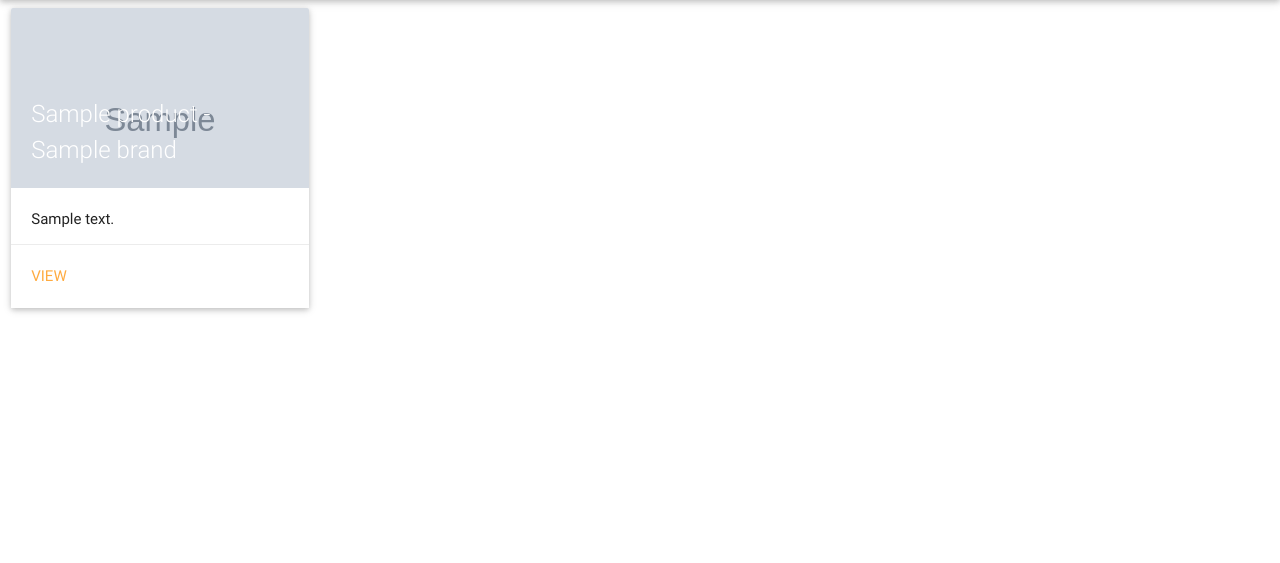
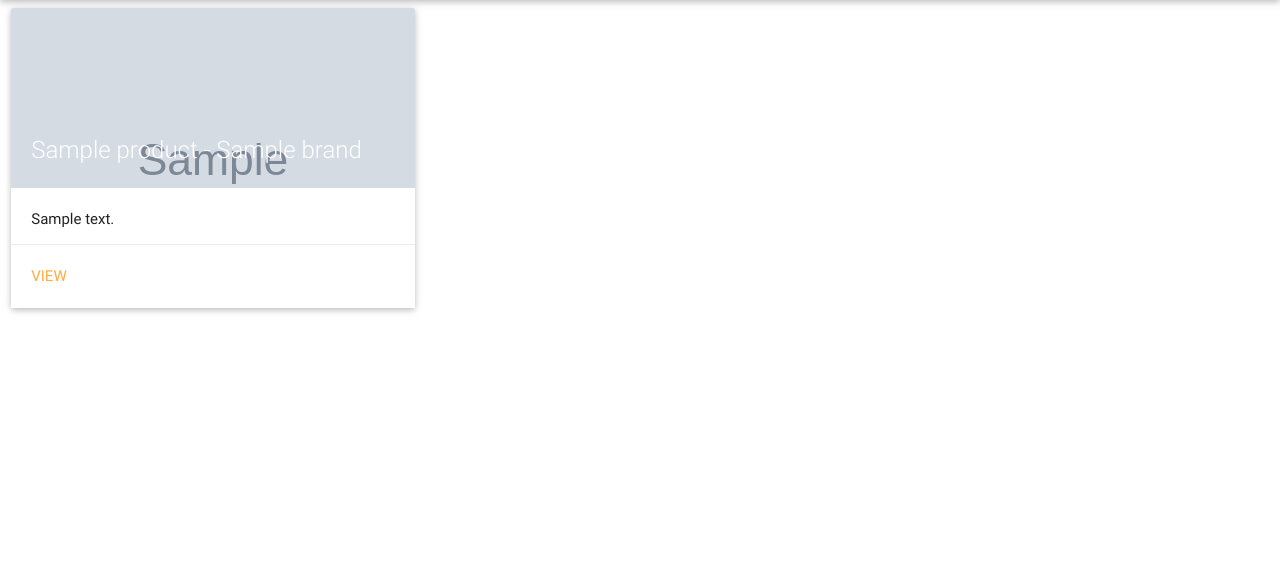
Before and after one commit to emanlodovice/trebor, a Django app: page / in a window 1280 px wide. Shown: the part 64-627 px from the top of the page. Run offline with Django 3.2, Linux system fonts and the light colour scheme; tables that the repository leaves empty hold one stand-in row (values such as "Sample post"); grey boxes marked "Sample" are stand-in pictures.

Commit message:
updated size of widget

```diff
--- a/trebor/templates/trebor/home.html
+++ b/trebor/templates/trebor/home.html
@@ -4,7 +4,7 @@
 {% block content %}
     <div class="row">
         {% for object in object_list %}
-            <div class="col s12 m3">
+            <div class="col s12 m4">
                 <div class="card small">
                     <div class="card-image">
                         <img src="{{ object.image_url }}">
```
